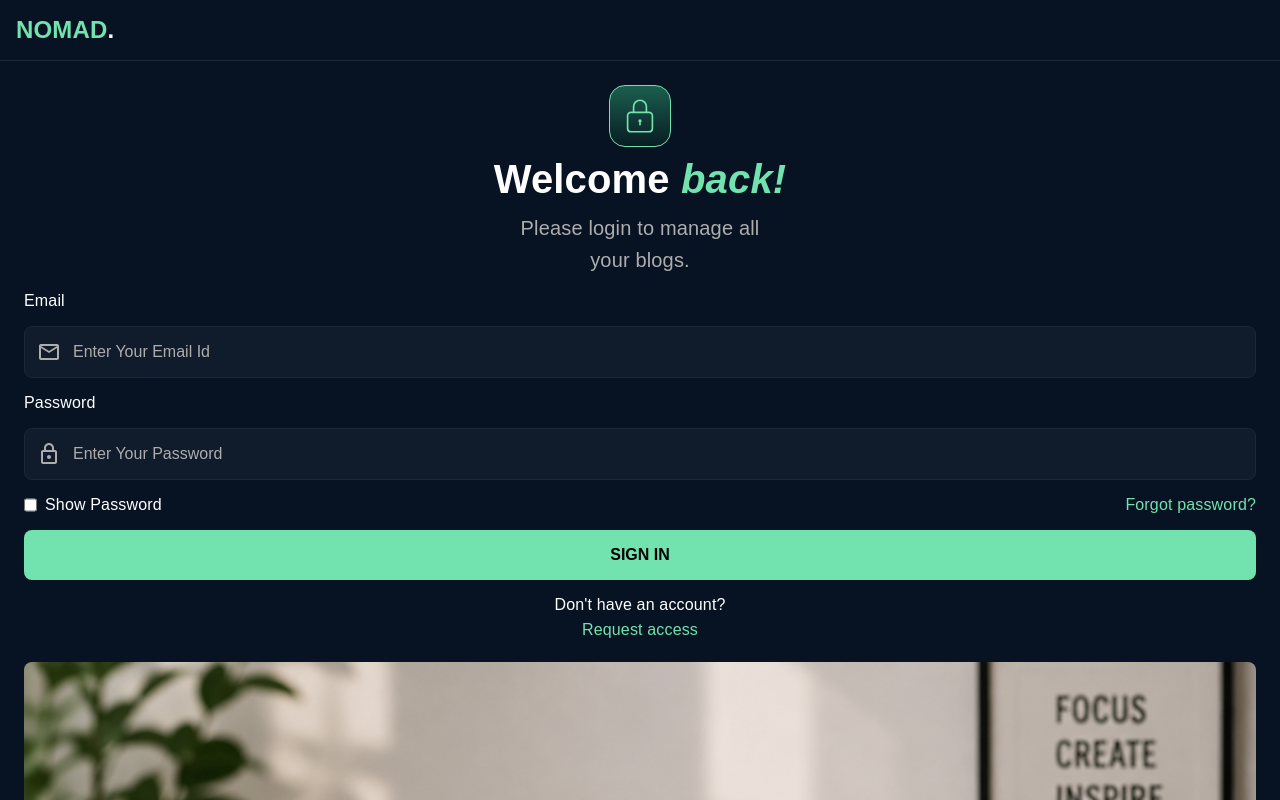
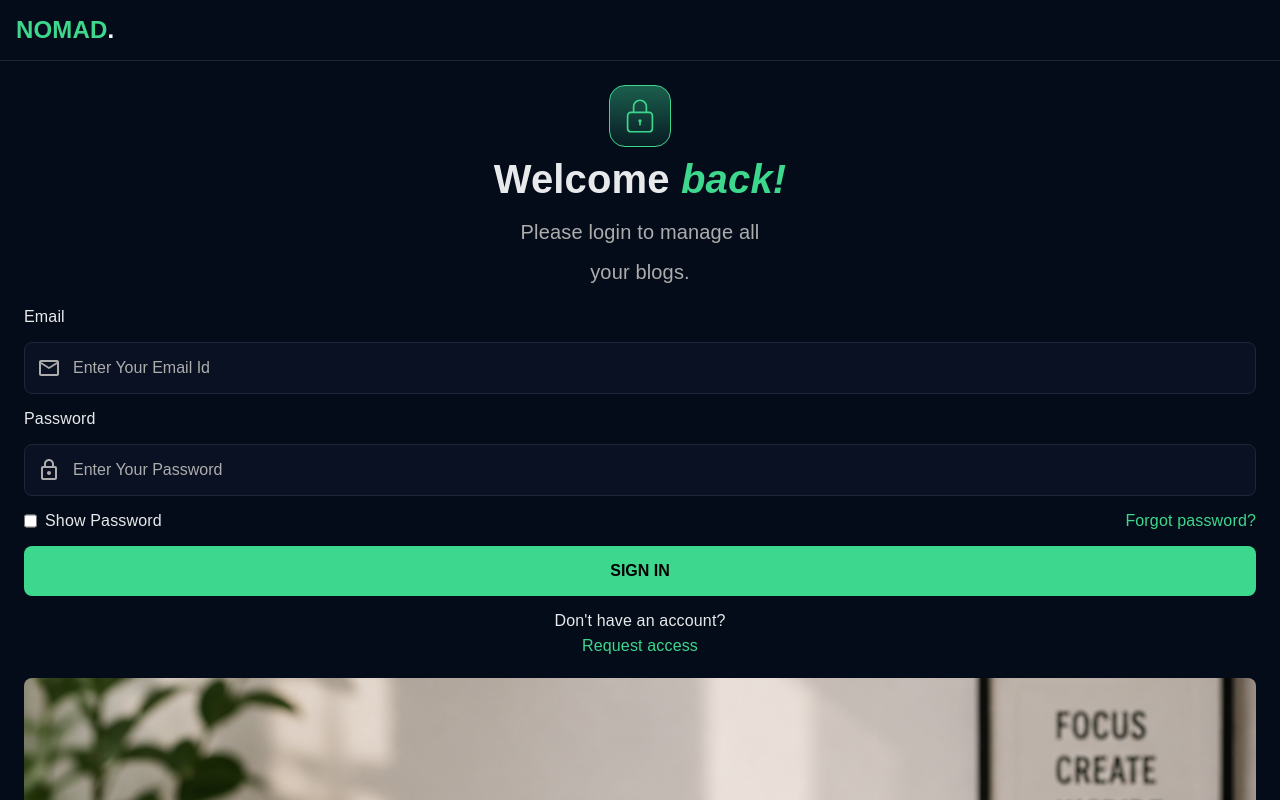
Before and after one commit to SELVAPRASANTH-SELLASAMY/nomad, a React (Vite) app: page / in a window 1280 px wide. Shown: the top 800 px of the page. Built offline with nearby package versions, Linux system fonts and the light colour scheme; a web font is replaced by a local one.

Commit message:
Minor UI Changes

```diff
--- a/src/App.css
+++ b/src/App.css
@@ -17,6 +17,9 @@
 }
 .fs-xl{
     font-size: 2.5rem;
+}
+.fs-xxl{
+    font-size: 5rem;
 }
 
 /* font weight */
@@ -64,13 +67,16 @@
 
 /* line-height */
 .lh-xsm{
-    line-height: 1.5rem;
+    line-height: 1.5em;
 }
 .lh-sm{
-    line-height: 2rem;
+    line-height: 2em;
 }
 .lh-md{
-    line-height: 3rem;
+    line-height: 3em;
+}
+.lh-lg{
+    line-height: 4em;
 }
 
 .line-clamp-1{
@@ -105,6 +111,9 @@
 }
 
 /* padding */
+.pd-xsm{
+    padding: .15em .15em;
+}
 .pd-sm{
     padding: .25em .25em;
 }
@@ -224,6 +233,9 @@
 .w-300{
     width: 300px;
 }
+.w-200{
+    width: 200px;
+}
 .w-3_5{
     width: 3.5rem;
 }
@@ -258,7 +270,7 @@
 .border-sm-gray{
     border: .1rem solid var(--light-blue);
 }
-.border-btm-sm-gray{
+.border-bottom-sm-gray:not(:last-child){
     border-bottom: .1rem solid var(--light-blue);
 }
 .no-border{
@@ -365,9 +377,6 @@
 /* background */
 .bg-gr-green{
     background: linear-gradient(#1B5E4D .01em,#081C23);
-}
-.bg-l-green{
-    background-color: var(--light-green);
 }
 .bg-tile-blue{
     background-color: var(--tile-blue);
--- a/src/App.jsx
+++ b/src/App.jsx
@@ -1,5 +1,5 @@
 import { HashRouter as Router, Routes, Route } from "react-router-dom";
-import { Layout, PortalAccess, Blogs } from "./pages";
+import { Layout, PortalAccess, Blogs, NotFound } from "./pages";
 function App(){
   return(
     <Router>
@@ -7,7 +7,7 @@ function App(){
         <Route path="/" element={<Layout/>}>
           <Route index element={<PortalAccess/>}/>
           <Route path="/blogs" element={<Blogs/>}/>
-          <Route path="*" element={<h2>Page not found!</h2>}/>
+          <Route path="*" element={<NotFound/>}/>
         </Route>
       </Routes>
     </Router>
--- a/src/components/Actions.jsx
+++ b/src/components/Actions.jsx
@@ -4,7 +4,7 @@ function Actions({actionlist}){
         <ul className="absolute top-100 right-0 text-no-wrap no-list bg-tile-blue rounded-lg no-overflow border-sm-gray mt-sm z-index-3">
             {
                 actionlist.map((action,index) => (
-                    <li key={`action_${index}`} className={`py-md px-md d-flex gap-md items-center border-sm-gray ${action.warn === true ? 'text-error' : ''}`}>
+                    <li key={`action_${index}`} className={`py-md px-md d-flex gap-md items-center border-bottom-sm-gray ${action.warn === true ? 'text-error' : ''}`}>
                         <span className="d-flex fs-md">
                             <action.icon/>
                         </span>
--- a/src/components/BlogItem/BlogItem.jsx
+++ b/src/components/BlogItem/BlogItem.jsx
@@ -7,7 +7,7 @@ function BlogCard({view}){
     return(
         <div className={`${view === 'grid' ? 'd-flex flex-col' : 'd-grid list-container'} gap-md bg-tile-blue rounded-lg border-sm-gray pd-lg`}>
             <div className={`${view === 'list' && 'category'} d-flex items-center space-between`}>
-                <p className="fs-xsm primary uppercase px-lg py-sm bg-l-green rounded-full w-fit no-wrap no-overflow ellipsis max-w-80p">Frontend Development</p>
+                <p className="fs-xsm primary uppercase px-lg py-sm bg-mint rounded-full w-fit no-wrap no-overflow ellipsis max-w-80p">Frontend Development</p>
                 {
                     view === 'grid' ?
                         <p className="fs-xsm secondary">06 Jun 2026</p>
--- a/src/components/Header.jsx
+++ b/src/components/Header.jsx
@@ -11,10 +11,10 @@ function Header(){
     }
 
     return(
-        <header className={`pd-lg sticky top-0 bg-dark-blue border-btm-sm-gray d-flex gap-md items-center z-index-top ${path !== '/' ? 'py-md' : null}`}>
+        <header className={`pd-lg sticky top-0 bg-dark-blue border-bottom-sm-gray d-flex gap-md items-center z-index-top ${path !== '/' ? 'py-md' : null}`}>
             {
                 path !== '/' ?
-                    <span onClick={handleClick} className="fs-2lg d-inline-flex pd-sm bg-tile-blue rounded-md border-sm-gray">
+                    <span onClick={handleClick} className="fs-2lg d-inline-flex pd-xsm bg-tile-blue rounded-md border-sm-gray">
                         <MdMenu/>
                     </span> :
                 null
--- a/src/components/Option.jsx
+++ b/src/components/Option.jsx
@@ -10,7 +10,7 @@ function Option({options,selectedValue,setValue}){
                 options.map(option => (
                     <li
                         key={option.value || option}
-                        className="pd-md md-pd-lg capitalize hover-dark-bg md-option-selection-indicator"
+                        className="pd-md md-pd-lg capitalize hover-dark-bg md-option-selection-indicator md-border-bottom"
                         role="option"
                         aria-selected={((selectedValue?.value && option?.value) && (selectedValue?.value === option?.value)) || selectedValue === option}
                         value={option.value || option}
--- a/src/index.css
+++ b/src/index.css
@@ -8,14 +8,13 @@
 
 :root {
   /*Colors*/
-  --dark-blue: #071322;
-  --tile-blue: #101B2B;
+  --dark-blue: #040C19;
+  --tile-blue: #091122;
   --tile-blue-tr: #101b2be5;
   --overlay: #0000006f;
-  --green: #72e2ae;
+  --green: #3DD78D;
   --border-green: #1B5E4D;
-  --light-green: #72e2ae29;
-  --mint: #72e2ae13;
+  --mint: #072125;
   --red: #c42023;
   --gray: #adadad;
   --light-blue: #1E2737;
@@ -29,7 +28,7 @@ body{
   font-family: var(--font-radio-canada);
   /* padding: 0 1.5rem; */
   background-color: var(--dark-blue);
-  color: #ffffff;
+  color: #ffffffe8;
   letter-spacing: 0.01em;
 }
 
--- a/src/pages/Blogs.jsx
+++ b/src/pages/Blogs.jsx
@@ -31,13 +31,13 @@ function Blogs(){
 
     return(
         <>
-            <section style={{top: "4.2em"}} className="sticky bg-dark-blue z-index-2 py-md">
+            <section style={{top: "3.8em"}} className="sticky bg-dark-blue z-index-2 py-md">
                 <div className="d-flex items-center space-between">
                     <h2 className="fs-lg uppercase bold-md">Blogs</h2>
                     <div className="d-flex border-sm-gray rounded-md no-overflow">
                         {
                             views.map((view,index) => (
-                                <span key={index} onClick={() => setview(view.name)} className={`fs-lg d-flex pd-sm ${activeView === view.name ? 'bg-l-green primary' : 'bg-tile-blue'}`}>
+                                <span key={index} onClick={() => setview(view.name)} className={`fs-lg d-flex pd-sm ${activeView === view.name ? 'bg-mint primary' : 'bg-tile-blue'}`}>
                                     <view.icon/>
                                 </span>
                             ))
--- a/src/pages/index.js
+++ b/src/pages/index.js
@@ -1,3 +1,4 @@
 export { default as Layout } from './Layout';
 export { default as PortalAccess } from './PortalAccess';
 export { default as Blogs } from './Blogs';
+export { default as NotFound } from './NotFound';
--- a/src/responsive.css
+++ b/src/responsive.css
@@ -37,9 +37,6 @@
         align-items: center;
         gap: 1em;
     }
-    .md-option-selection-indicator:not(:last-child){
-        border-bottom: .1rem solid var(--light-blue);
-    }
     .md-option-selection-indicator::before{
         content: "";
         width: .5em;
@@ -54,6 +51,9 @@
         border-color: var(--green);
         outline-color: var(--green);
         outline-style: solid;
+    }
+    .md-border-bottom:not(:last-child){
+        border-bottom: .1rem solid var(--light-blue);
     }
     .blur-md{
         backdrop-filter: blur(10px);
```
Also changed, not shown: src/components/Navbar.jsx (+7 -2 lines), src/pages/NotFound.jsx (added, +30 -0 lines), src/assets/not-found.webp (added).
